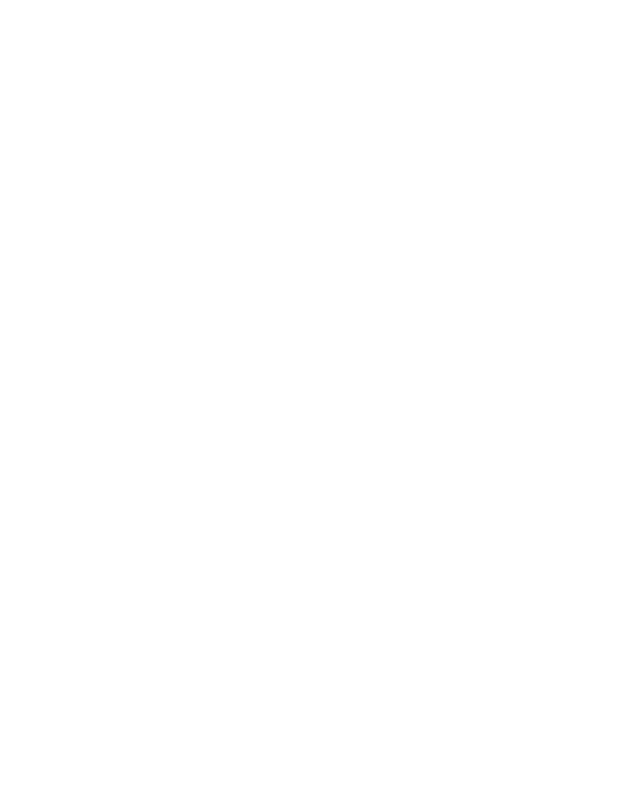
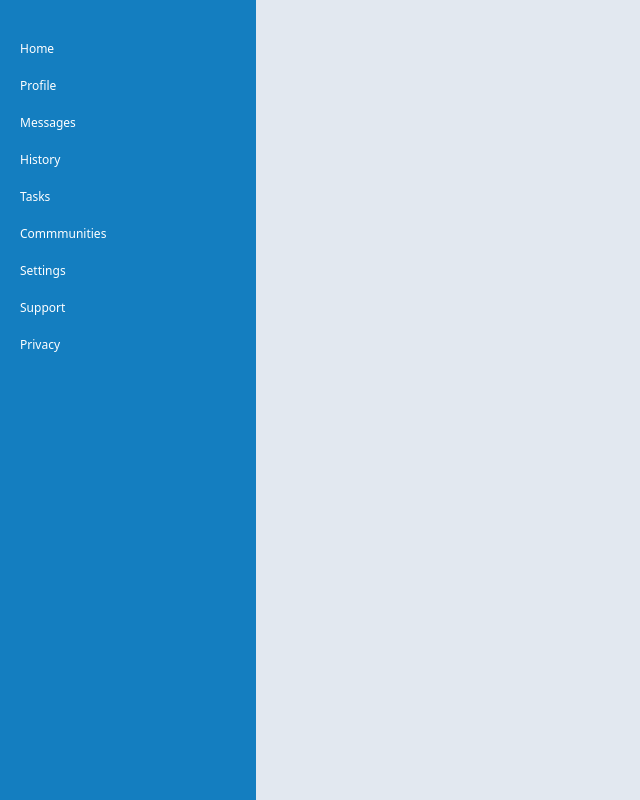
Before and after one commit to meepoorkeepo/grid_tuto, a plain HTML site: page index.html in a window 1280 px wide. Shown: the whole page, without its empty margins (0-640 px from the left). Drawn offline with Linux system fonts and the light colour scheme.

Commit message:
icones download

```diff
--- a/index.html
+++ b/index.html
@@ -7,6 +7,18 @@
     <title>Document</title>
 </head>
 <body>
-
+    <div class="maincountainer">
+        <div class="sidebar">
+            <div id="home" class="sidebarchild">Home</div>
+            <div class="sidebarchild">Profile</div>
+            <div class="sidebarchild">Messages</div>
+            <div class="sidebarchild">History</div>
+            <div class="sidebarchild">Tasks</div>
+            <div class="sidebarchild">Commmunities</div>
+            <div class="sidebarchild">Settings</div>
+            <div class="sidebarchild">Support</div>
+            <div class="sidebarchild">Privacy</div>
+        </div>
+    </div>
 </body>
 </html>
--- a/stylesheet.css
+++ b/stylesheet.css
@@ -0,0 +1,28 @@
+body{
+    margin: 0;
+}
+.maincountainer{
+    background-color: #E2E8F0;
+    font-family: system-ui, -apple-system, BlinkMacSystemFont, 'Segoe UI', Roboto, Oxygen, Ubuntu, Cantarell, 'Open Sans', 'Helvetica Neue', sans-serif;
+    height: 100vh;
+    display: grid;
+    grid-template-columns: repeat(5, 1fr);
+    grid-template-rows: repeat(12,1fr);
+}
+
+.sidebar{
+    background-color: #147ec0;
+    grid-row: 1/13;
+
+}
+
+.sidebarchild{
+    padding: 10px;
+    padding-left: 20px;
+    font-size: 12px;
+    font-weight: 500;
+    color: white;
+}
+#home{
+    padding-top: 40px;
+}
```
Also changed, not shown: account-group.svg (added), calendar-check.svg (added), cog.svg (added), face-agent.svg (added), history.svg (added), home-account.svg (added), message-badge.svg (added), security.svg (added).
